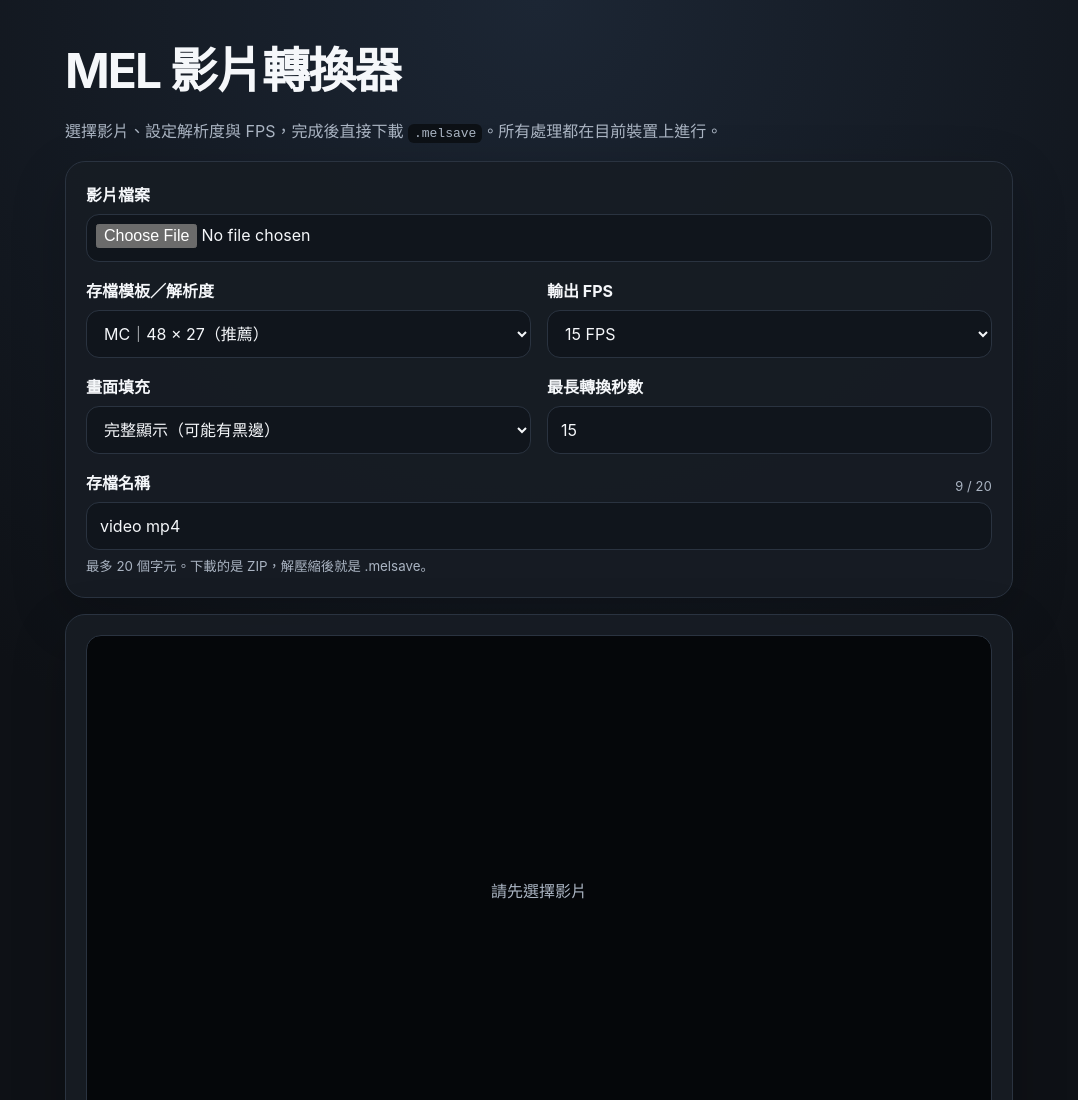
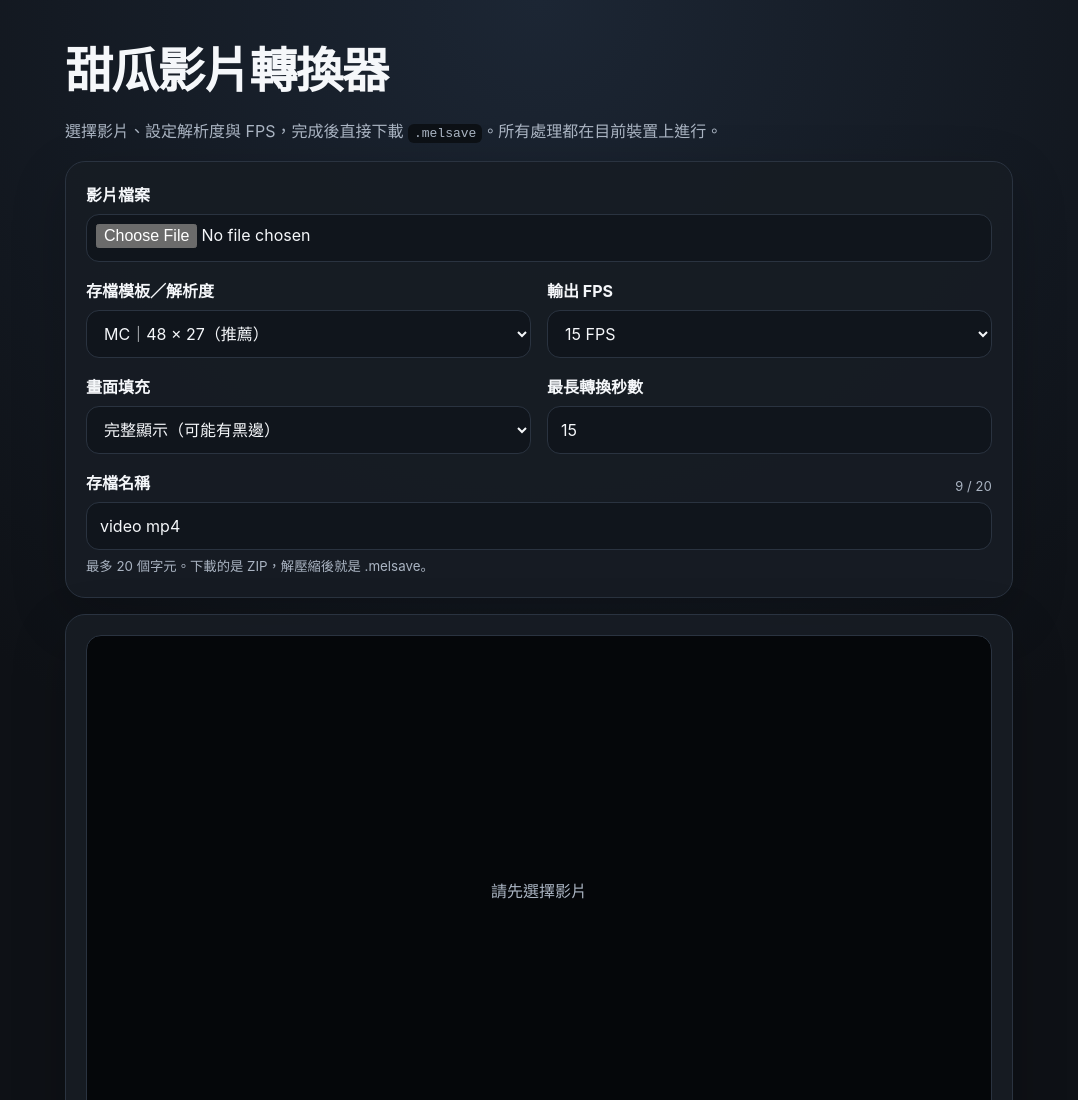
Before and after one commit to k49kg9xmsd-prog/Melon-mp4, a plain HTML site: page index.html in a window 1280 px wide. Shown: the top 1100 px of the page, without its empty margins (101-1179 px from the left). Drawn offline with Linux system fonts and the light colour scheme.

Commit message:
Update index.html

```diff
--- a/index.html
+++ b/index.html
@@ -10,7 +10,7 @@
 <body>
   <main>
     <header class="hero">
-      <h1>MEL 影片轉換器</h1>
+      <h1>甜瓜影片轉換器</h1>
       <p>選擇影片、設定解析度與 FPS，完成後直接下載 <code>.melsave</code>。所有處理都在目前裝置上進行。</p>
     </header>
 
```
